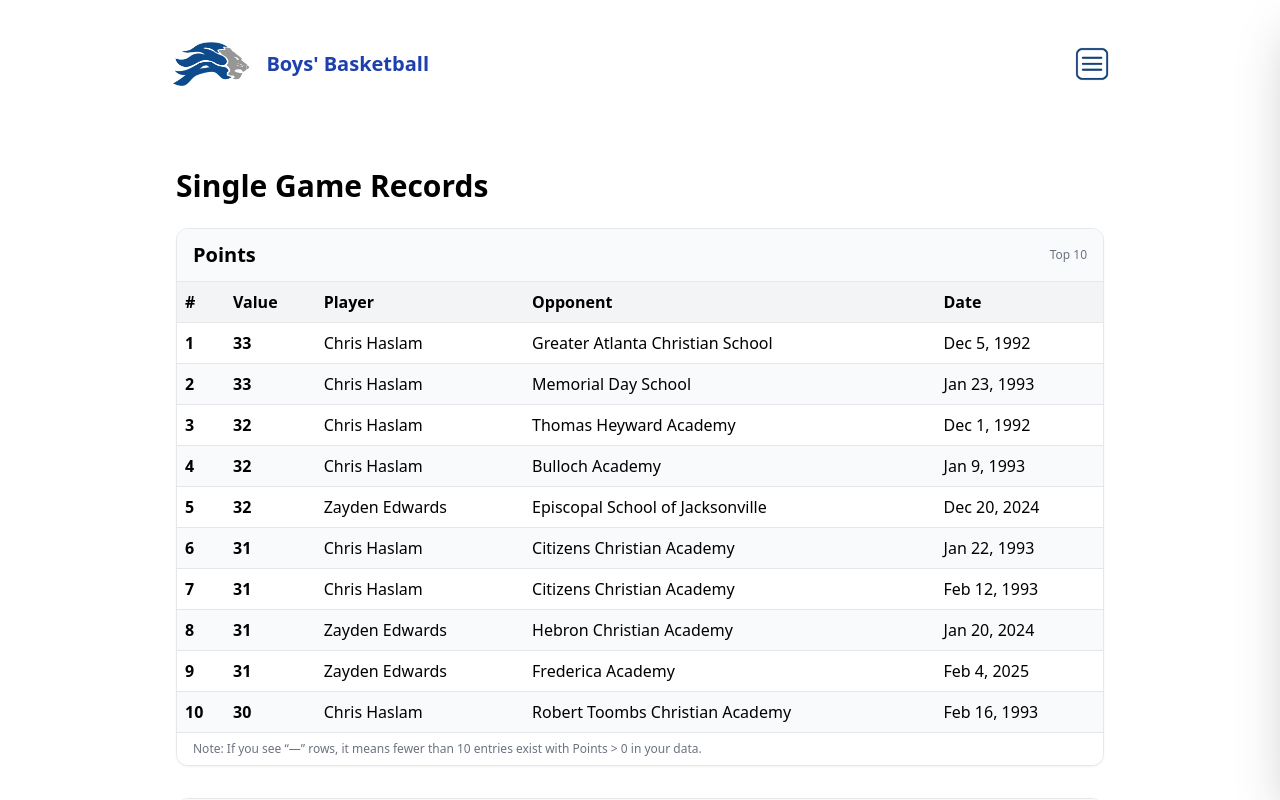
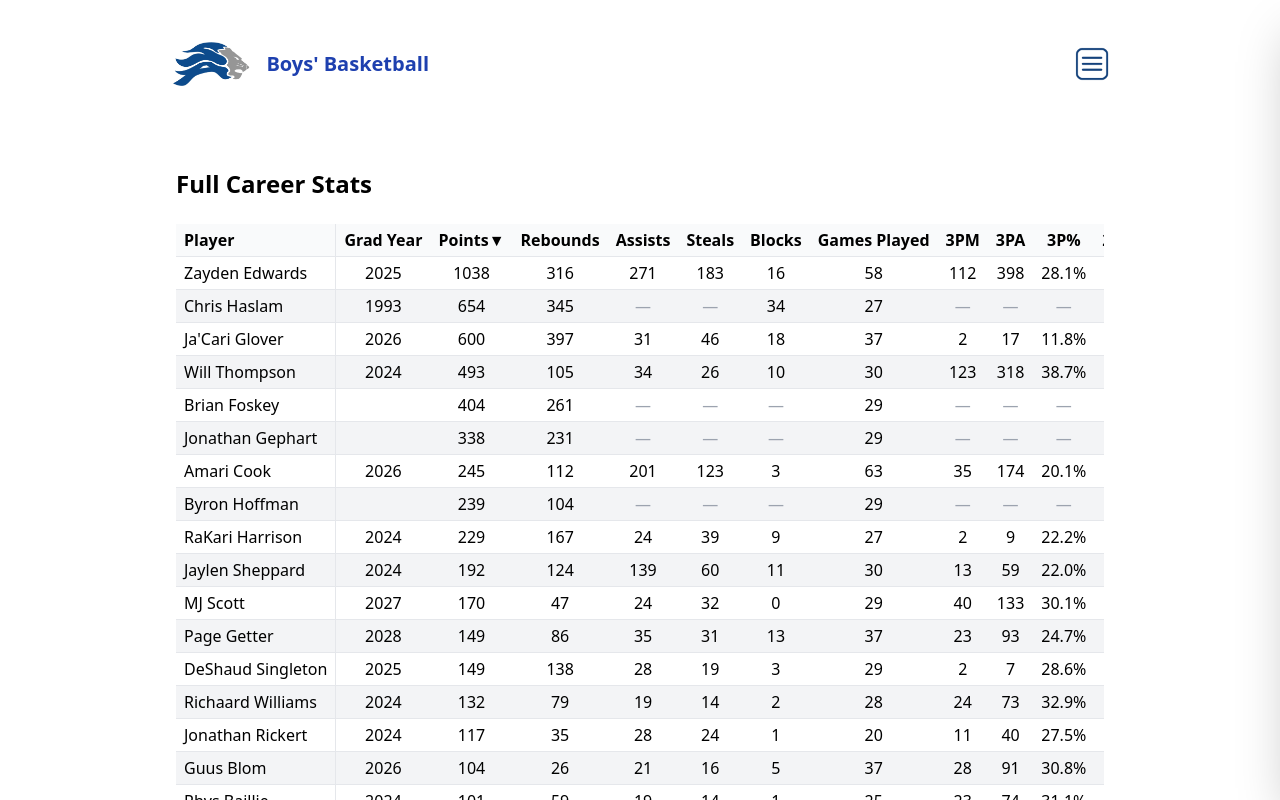
Before and after one commit to newonda1/st-andrews-basketball, a React (Vite) app: page /athletics/boys/basketball/records/career in a window 1280 px wide. Shown: the top 800 px of the page. Built offline with nearby package versions, Linux system fonts and the light colour scheme.

Commit message:
Update FullCareerStats.jsx

```diff
--- a/src/boys/basketball/pages/FullCareerStats.jsx
+++ b/src/boys/basketball/pages/FullCareerStats.jsx
@@ -1,4 +1,30 @@
 import React, { useEffect, useMemo, useState } from "react";
+
+/**
+ * FullCareerStats.jsx (Boys Basketball)
+ *
+ * Updates included:
+ * ✅ Fetches from new folder paths:
+ *    - /data/boys/basketball/playergamestats.json
+ *    - /data/boys/basketball/players.json
+ *    - /data/boys/basketball/adjustments.json (optional; won't crash if missing)
+ *
+ * ✅ Replaces "0" with "—" ONLY when the total is 0 because the stat was never tracked
+ *    (i.e., all entries were null/undefined across the dataset for that player/stat).
+ *
+ * ✅ Fades the "—" slightly for nicer visual appearance.
+ *
+ * ✅ Keeps sorting numeric and stable (we still sort using the numeric totals).
+ *
+ * Notes:
+ * - If a stat is tracked (even if it's legitimately 0), it will show 0.
+ * - If a stat was never tracked for that player (all rows were null/undefined), it will show "—".
+ */
+
+function displayStat(value, hasData) {
+  if (!hasData) return "—";
+  return value;
+}
 
 function absUrl(path) {
   return new URL(path, window.location.origin).toString();
@@ -7,10 +33,12 @@ function absUrl(path) {
 async function fetchJson(label, path) {
   const url = absUrl(path);
   const res = await fetch(url, { cache: "no-store" });
+
+  if (!res.ok) {
+    throw new Error(`${label} failed (HTTP ${res.status}) at ${path}`);
+  }
+
   const text = await res.text();
-
-  if (!res.ok) throw new Error(`${label} failed (HTTP ${res.status}) at ${path}`);
-
   const trimmed = text.trim();
   if (trimmed.startsWith("<!DOCTYPE") || trimmed.startsWith("<html")) {
     throw new Error(`${label} did not return JSON at ${path} (returned HTML).`);
@@ -23,173 +51,371 @@ async function fetchJson(label, path) {
   }
 }
 
+async function fetchJsonOptional(label, path) {
+  try {
+    const url = absUrl(path);
+    const res = await fetch(url, { cache: "no-store" });
+    if (!res.ok) return [];
+    const text = await res.text();
+    const trimmed = text.trim();
+    if (trimmed.startsWith("<!DOCTYPE") || trimmed.startsWith("<html")) return [];
+    const data = JSON.parse(text);
+    return Array.isArray(data) ? data : [];
+  } catch {
+    return [];
+  }
+}
+
 function safeNum(x) {
   const n = Number(x);
   return Number.isFinite(n) ? n : 0;
 }
 
-function tryParseGameDate(game) {
-  const d = game?.Date;
-
-  if (typeof d === "number" && Number.isFinite(d)) {
-    const dt = new Date(d);
-    if (!Number.isNaN(dt.getTime())) return dt;
+function hasValue(x) {
+  // IMPORTANT: 0 counts as "value exists" if explicitly present.
+  // Only null/undefined means "not tracked".
+  return x !== null && x !== undefined;
 }
 
-  if (typeof d === "string") {
-    const dt = new Date(d);
-    if (!Number.isNaN(dt.getTime())) return dt;
-  }
-
-  const gid = String(game?.GameID ?? "");
-  if (/^\d{8}$/.test(gid)) {
-    const y = Number(gid.slice(0, 4));
-    const m = Number(gid.slice(4, 6));
-    const day = Number(gid.slice(6, 8));
-    const dt = new Date(y, m - 1, day);
-    if (!Number.isNaN(dt.getTime())) return dt;
-  }
-
-  return null;
-}
-
-function formatDateFromGame(game) {
-  const dt = tryParseGameDate(game);
-  if (!dt) return "Unknown Date";
-  return dt.toLocaleDateString("en-US", {
-    year: "numeric",
-    month: "short",
-    day: "numeric",
-  });
-}
-
-export default function SingleGameRecords() {
-  const [topRecordsByStat, setTopRecordsByStat] = useState({});
+export default function FullCareerStats() {
+  const [careerStats, setCareerStats] = useState([]);
+  const [sortField, setSortField] = useState("Points"); // Default sort
+  const [sortDirection, setSortDirection] = useState("desc"); // desc = highest first
   const [error, setError] = useState("");
 
-  const statCategories = useMemo(
-    () => ["Points", "Rebounds", "Assists", "Steals", "TwoPM", "ThreePM", "FTM", "FTA"],
-    []
-  );
-
   useEffect(() => {
-    const run = async () => {
+    async function fetchData() {
       try {
         setError("");
 
-        const [playerStatsDataRaw, playersDataRaw, gamesDataRaw] = await Promise.all([
-          fetchJson("playergamestats.json", "/data/boys/basketball/playergamestats.json"),
-          fetchJson("players.json", "/data/boys/basketball/players.json"),
-          fetchJson("games.json", "/data/boys/basketball/games.json"),
+        const statsPath = "/data/boys/basketball/playergamestats.json";
+        const playersPath = "/data/boys/basketball/players.json";
+        const adjustmentsPath = "/data/boys/basketball/adjustments.json";
+
+        const [statsDataRaw, playersDataRaw, adjustmentsDataRaw] = await Promise.all([
+          fetchJson("playergamestats.json", statsPath),
+          fetchJson("players.json", playersPath),
+          fetchJsonOptional("adjustments.json", adjustmentsPath),
         ]);
 
-        const playerStatsData = Array.isArray(playerStatsDataRaw) ? playerStatsDataRaw : [];
+        const statsData = Array.isArray(statsDataRaw) ? statsDataRaw : [];
         const playersData = Array.isArray(playersDataRaw) ? playersDataRaw : [];
-        const gamesData = Array.isArray(gamesDataRaw) ? gamesDataRaw : [];
+        const adjustmentsData = Array.isArray(adjustmentsDataRaw) ? adjustmentsDataRaw : [];
 
-        const playerMap = new Map(playersData.map((p) => [String(p.PlayerID), p]));
-        const gameMap = new Map(gamesData.map((g) => [String(g.GameID), g]));
+        const combinedStats = [...statsData, ...adjustmentsData];
 
-        const result = {};
+        const playerTotals = {};
 
-        statCategories.forEach((stat) => {
-          const top10 = playerStatsData
-            .filter((entry) => entry && entry[stat] !== undefined && safeNum(entry[stat]) > 0)
-            .sort((a, b) => safeNum(b[stat]) - safeNum(a[stat]))
-            .slice(0, 10)
-            .map((entry) => {
-              const player = playerMap.get(String(entry.PlayerID));
-              const game = gameMap.get(String(entry.GameID));
+        for (const stat of combinedStats) {
+          const playerId = Number(stat.PlayerID);
+          if (!Number.isFinite(playerId)) continue;
+
+          if (!playerTotals[playerId]) {
+            playerTotals[playerId] = {
+              PlayerID: playerId,
+
+              Points: 0,
+              Rebounds: 0,
+              Assists: 0,
+              Steals: 0,
+              Blocks: 0,
+              GamesPlayed: 0,
+
+              ThreePM: 0,
+              ThreePA: 0,
+              TwoPM: 0,
+              TwoPA: 0,
+              FTM: 0,
+              FTA: 0,
+
+              // Track whether a stat was ever recorded (non-null/undefined)
+              _has: {
+                Points: false,
+                Rebounds: false,
+                Assists: false,
+                Steals: false,
+                Blocks: false,
+                ThreePM: false,
+                ThreePA: false,
+                TwoPM: false,
+                TwoPA: false,
+                FTM: false,
+                FTA: false,
+              },
+            };
+          }
+
+          // Only count the stat toward totals and mark as "tracked" if the field exists.
+          // This prevents missing-history nulls from masquerading as "real zeros".
+          if (hasValue(stat.Points)) {
+            playerTotals[playerId].Points += safeNum(stat.Points);
+            playerTotals[playerId]._has.Points = true;
+          }
+          if (hasValue(stat.Rebounds)) {
+            playerTotals[playerId].Rebounds += safeNum(stat.Rebounds);
+            playerTotals[playerId]._has.Rebounds = true;
+          }
+          if (hasValue(stat.Assists)) {
+            playerTotals[playerId].Assists += safeNum(stat.Assists);
+            playerTotals[playerId]._has.Assists = true;
+          }
+          if (hasValue(stat.Steals)) {
+            playerTotals[playerId].Steals += safeNum(stat.Steals);
+            playerTotals[playerId]._has.Steals = true;
+          }
+          if (hasValue(stat.Blocks)) {
+            playerTotals[playerId].Blocks += safeNum(stat.Blocks);
+            playerTotals[playerId]._has.Blocks = true;
+          }
+
+          if (hasValue(stat.ThreePM)) {
+            playerTotals[playerId].ThreePM += safeNum(stat.ThreePM);
+            playerTotals[playerId]._has.ThreePM = true;
+          }
+          if (hasValue(stat.ThreePA)) {
+            playerTotals[playerId].ThreePA += safeNum(stat.ThreePA);
+            playerTotals[playerId]._has.ThreePA = true;
+          }
+
+          if (hasValue(stat.TwoPM)) {
+            playerTotals[playerId].TwoPM += safeNum(stat.TwoPM);
+            playerTotals[playerId]._has.TwoPM = true;
+          }
+          if (hasValue(stat.TwoPA)) {
+            playerTotals[playerId].TwoPA += safeNum(stat.TwoPA);
+            playerTotals[playerId]._has.TwoPA = true;
+          }
+
+          if (hasValue(stat.FTM)) {
+            playerTotals[playerId].FTM += safeNum(stat.FTM);
+            playerTotals[playerId]._has.FTM = true;
+          }
+          if (hasValue(stat.FTA)) {
+            playerTotals[playerId].FTA += safeNum(stat.FTA);
+            playerTotals[playerId]._has.FTA = true;
+          }
+
+          // Keep your original behavior: each row counts as a game played.
+          // If you ever want to dedupe by GameID, we can do that later.
+          playerTotals[playerId].GamesPlayed += 1;
+        }
+
+        const fullCareerStats = Object.values(playerTotals).map((player) => {
+          const playerInfo = playersData.find((p) => Number(p.PlayerID) === Number(player.PlayerID));
+
+          const threePct =
+            player._has.ThreePA && player.ThreePA > 0 ? (player.ThreePM / player.ThreePA) * 100 : 0;
+          const twoPct =
+            player._has.TwoPA && player.TwoPA > 0 ? (player.TwoPM / player.TwoPA) * 100 : 0;
+          const ftPct = player._has.FTA && player.FTA > 0 ? (player.FTM / player.FTA) * 100 : 0;
+
           return {
-                value: safeNum(entry[stat]),
-                playerName: player ? `${player.FirstName} ${player.LastName}` : "Unknown Player",
-                opponent: game?.Opponent ?? "Unknown Opponent",
-                date: game ? formatDateFromGame(game) : "Unknown Date",
+            ...player,
+            Name: playerInfo ? `${playerInfo.FirstName} ${playerInfo.LastName}` : "Unknown Player",
+            GradYear: playerInfo ? playerInfo.GradYear : "Unknown",
+            ThreePPercentage: threePct,
+            TwoPPercentage: twoPct,
+            FTPercentage: ftPct,
           };
         });
 
-          // Pad to 10 rows so it’s obvious the UI is working even if data is missing
-          while (top10.length < 10) {
-            top10.push({
-              value: "—",
-              playerName: "—",
-              opponent: "—",
-              date: "—",
-              _placeholder: true,
-            });
+        setCareerStats(fullCareerStats);
+      } catch (e) {
+        setError(String(e?.message || e));
+      }
     }
 
-          result[stat] = top10;
+    fetchData();
+  }, []);
+
+  const sortedStats = useMemo(() => {
+    return [...careerStats].sort((a, b) => {
+      const av = a?.[sortField] ?? 0;
+      const bv = b?.[sortField] ?? 0;
+
+      // numeric sort
+      if (sortDirection === "asc") return (Number(av) || 0) - (Number(bv) || 0);
+      return (Number(bv) || 0) - (Number(av) || 0);
     });
+  }, [careerStats, sortField, sortDirection]);
 
-        setTopRecordsByStat(result);
-      } catch (e) {
-        setError(String(e?.message || e));
-        console.error(e);
+  const handleSort = (field) => {
+    if (field === sortField) {
+      setSortDirection(sortDirection === "asc" ? "desc" : "asc");
+    } else {
+      setSortField(field);
+      setSortDirection("desc");
     }
   };
 
-    run();
-  }, [statCategories]);
+  // A small helper to render faded dashes
+  const StatCell = ({ value, hasData }) => {
+    const shown = displayStat(value, hasData);
+    if (shown === "—") {
+      return <span className="text-gray-400 font-medium">—</span>;
+    }
+    return <span>{shown}</span>;
+  };
 
   return (
     <div className="p-6">
-      <h1 className="text-3xl font-bold mb-6">Single Game Records</h1>
+      <h1 className="text-2xl font-bold mb-6">Full Career Stats</h1>
 
       {error && (
-        <div className="mb-5 p-3 rounded bg-red-50 text-red-700 border border-red-200 whitespace-pre-wrap">
+        <div className="mb-4 p-3 rounded bg-red-50 text-red-700 border border-red-200 whitespace-pre-wrap">
           {error}
         </div>
       )}
 
-      <div className="space-y-8">
-        {statCategories.map((stat) => (
-          <div
-            key={stat}
-            className="rounded-xl border border-gray-200 bg-white shadow-sm overflow-hidden"
-          >
-            <div className="px-4 py-3 bg-gray-50 border-b border-gray-200 flex items-center justify-between">
-              <h2 className="text-lg md:text-xl font-semibold">{stat}</h2>
-              <span className="text-xs text-gray-500">Top 10</span>
-            </div>
-
       <div className="overflow-x-auto">
         <table className="w-full text-sm md:text-base table-auto whitespace-nowrap">
           <thead>
-                  <tr className="bg-gray-100">
-                    <th className="p-2 text-left w-12">#</th>
-                    <th className="p-2 text-left">Value</th>
-                    <th className="p-2 text-left">Player</th>
-                    <th className="p-2 text-left">Opponent</th>
-                    <th className="p-2 text-left">Date</th>
+            <tr className="bg-gray-50">
+              <th className="sticky left-0 z-20 bg-gray-50 px-2 py-1 text-left border-r">Player</th>
+
+              <th className="px-2 py-1 cursor-pointer" onClick={() => handleSort("GradYear")}>
+                Grad Year{sortField === "GradYear" && (sortDirection === "asc" ? "▲" : "▼")}
+              </th>
+
+              <th className="px-2 py-1 cursor-pointer" onClick={() => handleSort("Points")}>
+                Points{sortField === "Points" && (sortDirection === "asc" ? "▲" : "▼")}
+              </th>
+
+              <th className="px-2 py-1 cursor-pointer" onClick={() => handleSort("Rebounds")}>
+                Rebounds{sortField === "Rebounds" && (sortDirection === "asc" ? "▲" : "▼")}
+              </th>
+
+              <th className="px-2 py-1 cursor-pointer" onClick={() => handleSort("Assists")}>
+                Assists{sortField === "Assists" && (sortDirection === "asc" ? "▲" : "▼")}
+              </th>
+
+              <th className="px-2 py-1 cursor-pointer" onClick={() => handleSort("Steals")}>
+                Steals{sortField === "Steals" && (sortDirection === "asc" ? "▲" : "▼")}
+              </th>
+
+              <th className="px-2 py-1 cursor-pointer" onClick={() => handleSort("Blocks")}>
+                Blocks{sortField === "Blocks" && (sortDirection === "asc" ? "▲" : "▼")}
+              </th>
+
+              <th className="px-2 py-1 cursor-pointer" onClick={() => handleSort("GamesPlayed")}>
+                Games Played{sortField === "GamesPlayed" && (sortDirection === "asc" ? "▲" : "▼")}
+              </th>
+
+              <th className="px-2 py-1 cursor-pointer" onClick={() => handleSort("ThreePM")}>
+                3PM{sortField === "ThreePM" && (sortDirection === "asc" ? "▲" : "▼")}
+              </th>
+
+              <th className="px-2 py-1 cursor-pointer" onClick={() => handleSort("ThreePA")}>
+                3PA{sortField === "ThreePA" && (sortDirection === "asc" ? "▲" : "▼")}
+              </th>
+
+              <th className="px-2 py-1 cursor-pointer" onClick={() => handleSort("ThreePPercentage")}>
+                3P%{sortField === "ThreePPercentage" && (sortDirection === "asc" ? "▲" : "▼")}
+              </th>
+
+              <th className="px-2 py-1 cursor-pointer" onClick={() => handleSort("TwoPM")}>
+                2PM{sortField === "TwoPM" && (sortDirection === "asc" ? "▲" : "▼")}
+              </th>
+
+              <th className="px-2 py-1 cursor-pointer" onClick={() => handleSort("TwoPA")}>
+                2PA{sortField === "TwoPA" && (sortDirection === "asc" ? "▲" : "▼")}
+              </th>
+
+              <th className="px-2 py-1 cursor-pointer" onClick={() => handleSort("TwoPPercentage")}>
+                2P%{sortField === "TwoPPercentage" && (sortDirection === "asc" ? "▲" : "▼")}
+              </th>
+
+              <th className="px-2 py-1 cursor-pointer" onClick={() => handleSort("FTM")}>
+                FTM{sortField === "FTM" && (sortDirection === "asc" ? "▲" : "▼")}
+              </th>
+
+              <th className="px-2 py-1 cursor-pointer" onClick={() => handleSort("FTA")}>
+                FTA{sortField === "FTA" && (sortDirection === "asc" ? "▲" : "▼")}
+              </th>
+
+              <th className="px-2 py-1 cursor-pointer" onClick={() => handleSort("FTPercentage")}>
+                FT%{sortField === "FTPercentage" && (sortDirection === "asc" ? "▲" : "▼")}
+              </th>
             </tr>
           </thead>
 
           <tbody>
-                  {(topRecordsByStat[stat] || []).map((record, index) => (
-                    <tr
-                      key={index}
-                      className={`border-t ${
-                        record._placeholder ? "bg-white text-gray-400" : index % 2 === 0 ? "bg-white" : "bg-gray-50"
-                      }`}
-                    >
-                      <td className="p-2 font-semibold">{index + 1}</td>
-                      <td className="p-2 font-semibold">{record.value}</td>
-                      <td className="p-2">{record.playerName}</td>
-                      <td className="p-2">{record.opponent}</td>
-                      <td className="p-2">{record.date}</td>
+            {sortedStats.map((player, index) => (
+              <tr key={index} className="border-t odd:bg-white even:bg-gray-100">
+                <td className="sticky left-0 z-10 px-2 py-1 bg-inherit border-r font-medium">
+                  {player.Name}
+                </td>
+
+                <td className="px-2 py-1 text-center">{player.GradYear}</td>
+
+                <td className="px-2 py-1 text-center">
+                  <StatCell value={player.Points} hasData={player._has?.Points} />
+                </td>
+
+                <td className="px-2 py-1 text-center">
+                  <StatCell value={player.Rebounds} hasData={player._has?.Rebounds} />
+                </td>
+
+                <td className="px-2 py-1 text-center">
+                  <StatCell value={player.Assists} hasData={player._has?.Assists} />
+                </td>
+
+                <td className="px-2 py-1 text-center">
+                  <StatCell value={player.Steals} hasData={player._has?.Steals} />
+                </td>
+
+                <td className="px-2 py-1 text-center">
+                  <StatCell value={player.Blocks} hasData={player._has?.Blocks} />
+                </td>
+
+                <td className="px-2 py-1 text-center">{player.GamesPlayed}</td>
+
+                <td className="px-2 py-1 text-center">
+                  <StatCell value={player.ThreePM} hasData={player._has?.ThreePM} />
+                </td>
+
+                <td className="px-2 py-1 text-center">
+                  <StatCell value={player.ThreePA} hasData={player._has?.ThreePA} />
+                </td>
+
+                <td className="px-2 py-1 text-center">
+                  {player._has?.ThreePA && player.ThreePA > 0 ? player.ThreePPercentage.toFixed(1) + "%" : (
+                    <span className="text-gray-400 font-medium">—</span>
+                  )}
+                </td>
+
+                <td className="px-2 py-1 text-center">
+                  <StatCell value={player.TwoPM} hasData={player._has?.TwoPM} />
+                </td>
+
+                <td className="px-2 py-1 text-center">
+                  <StatCell value={player.TwoPA} hasData={player._has?.TwoPA} />
+                </td>
+
+                <td className="px-2 py-1 text-center">
+                  {player._has?.TwoPA && player.TwoPA > 0 ? player.TwoPPercentage.toFixed(1) + "%" : (
+                    <span className="text-gray-400 font-medium">—</span>
+                  )}
+                </td>
+
+                <td className="px-2 py-1 text-center">
+                  <StatCell value={player.FTM} hasData={player._has?.FTM} />
+                </td>
+
+                <td className="px-2 py-1 text-center">
+                  <StatCell value={player.FTA} hasData={player._has?.FTA} />
+                </td>
+
+                <td className="px-2 py-1 text-center">
+                  {player._has?.FTA && player.FTA > 0 ? player.FTPercentage.toFixed(1) + "%" : (
+                    <span className="text-gray-400 font-medium">—</span>
+                  )}
+                </td>
               </tr>
             ))}
           </tbody>
         </table>
       </div>
-
-            <div className="px-4 py-2 text-xs text-gray-500 border-t bg-white">
-              Note: If you see “—” rows, it means fewer than 10 entries exist with {stat} &gt; 0 in your data.
-            </div>
-          </div>
-        ))}
-      </div>
     </div>
   );
 }
```
Lines whose indentation alone changed are shown as unchanged.
